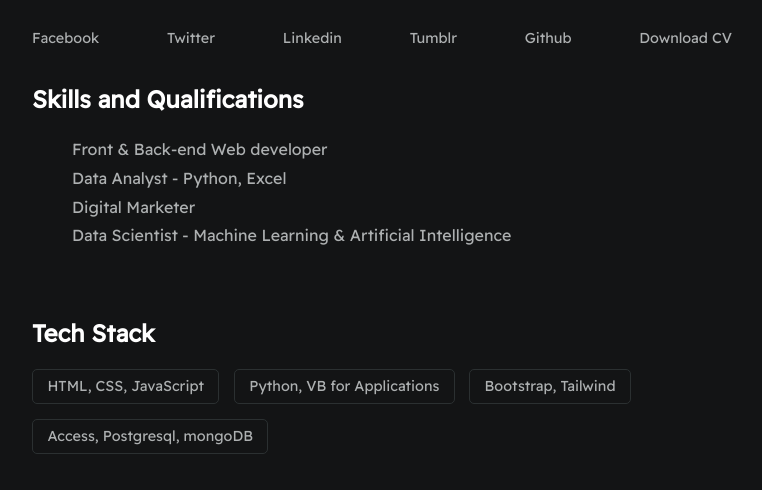
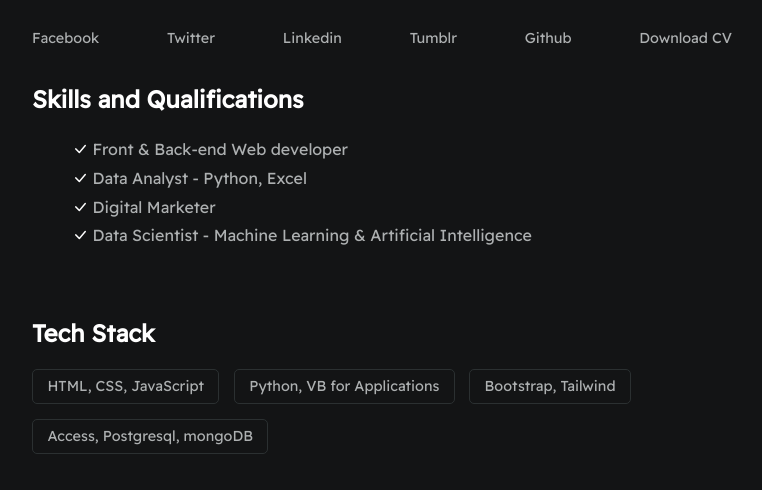
Before and after one commit to Grootcode21/Digital-Resume, a plain HTML site: page index.html in a window 1280 px wide. Shown: the part 212-702 px from the top of the page, without its empty margins (258-1020 px from the left). Drawn offline with nearby package versions, Linux system fonts and the light colour scheme.

Commit message:
Bootstrap icons

```diff
--- a/index.html
+++ b/index.html
@@ -31,10 +31,10 @@
         <section class="section--page">
             <h2>Skills and Qualifications</h2>
             <ul class="qualifications--list">
-                <li>Front & Back-end Web developer</li>
-                <li>Data Analyst - Python, Excel</li>
-                <li>Digital Marketer</li>
-                <li>Data Scientist - Machine Learning & Artificial Intelligence</li>
+                <li><i class="bi bi-check-lg"></i> Front & Back-end Web developer</li>
+                <li><i class="bi bi-check-lg"></i> Data Analyst - Python, Excel</li>
+                <li><i class="bi bi-check-lg"></i> Digital Marketer</li>
+                <li><i class="bi bi-check-lg"></i> Data Scientist - Machine Learning & Artificial Intelligence</li>
             </ul>
         </section>
         <section class="section--page">
```
